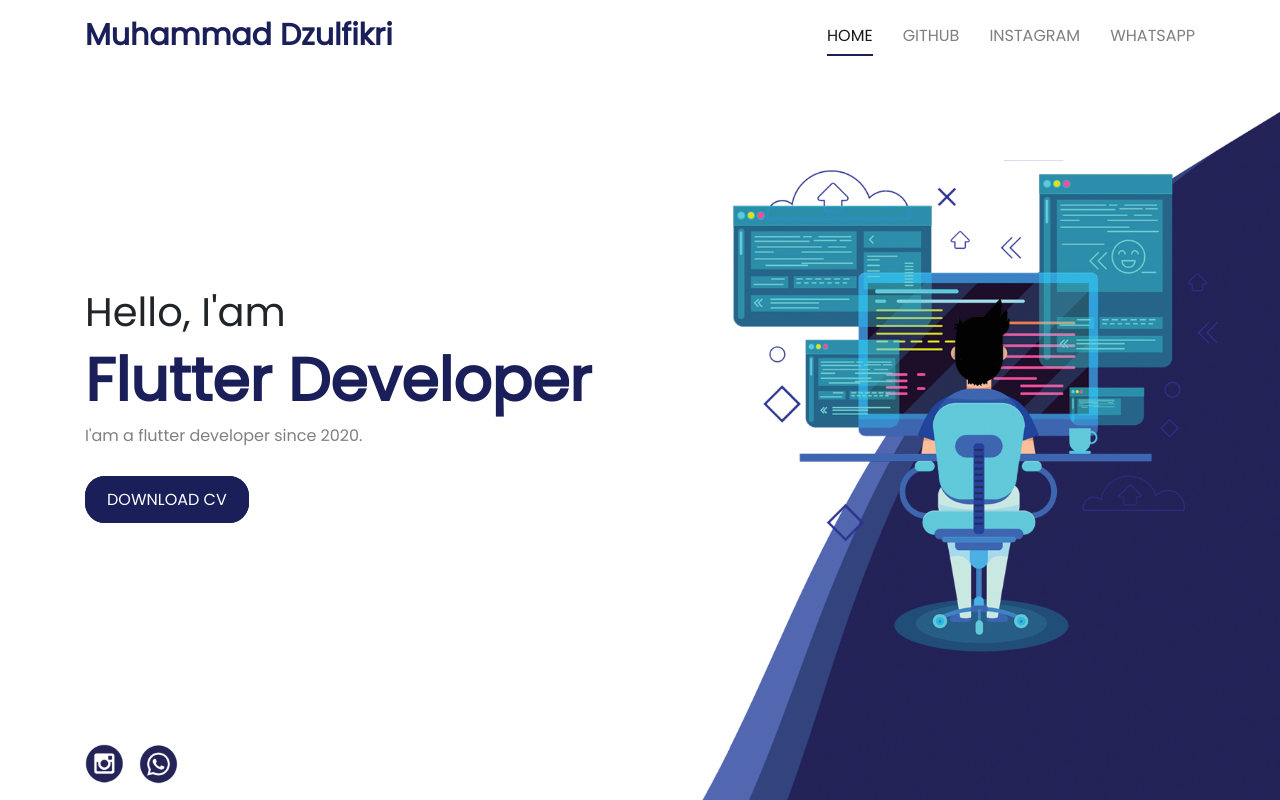
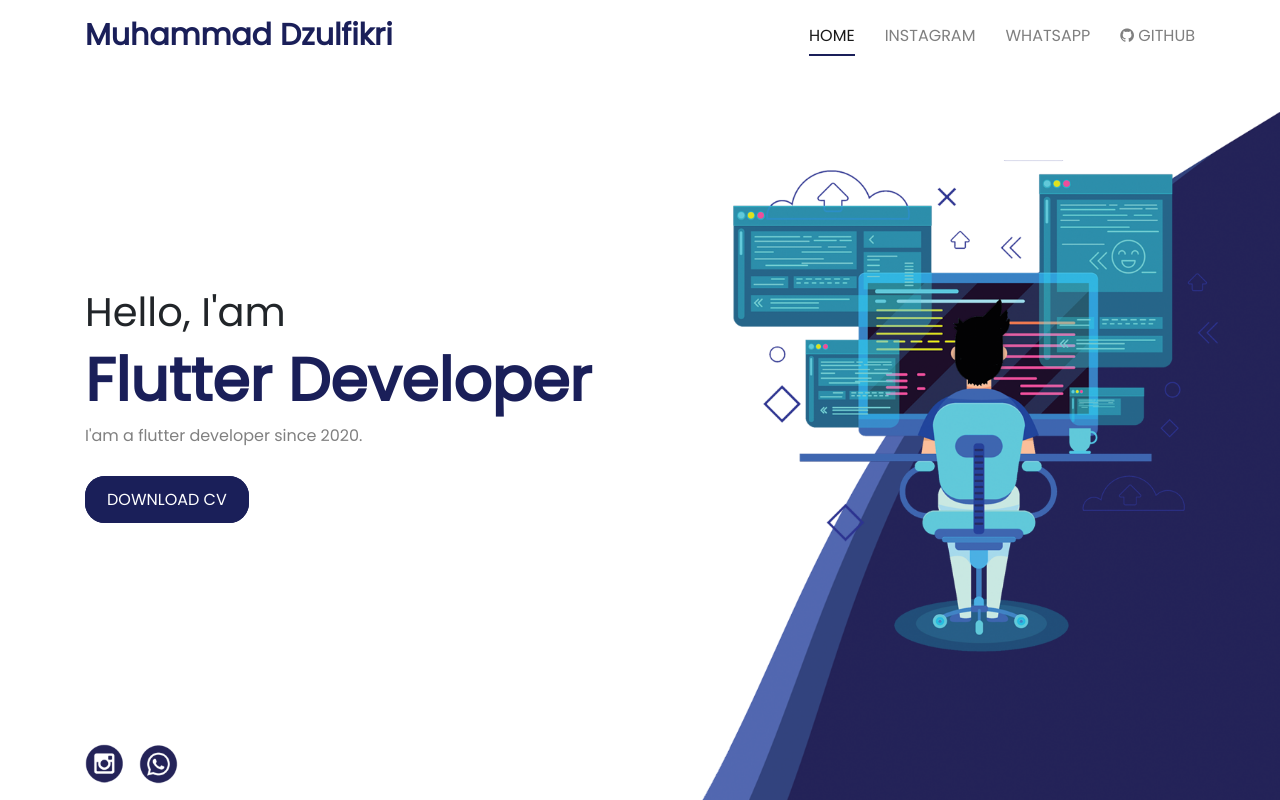
Before and after one commit to mdfikrie/mdfikrie.github.io, a plain HTML site: page index.html in a window 1280 px wide. Drawn offline with nearby package versions, Linux system fonts and the light colour scheme.

Commit message:
menambah icon github

```diff
--- a/index.html
+++ b/index.html
@@ -25,13 +25,13 @@
                         <a class="nav-link active" href="">Home</a>
                     </li>
                     <li class="nav-item">
-                        <a class="nav-link" href="https://github.com/mdfikrie">GitHub</a>
-                    </li>
-                    <li class="nav-item">
                         <a class="nav-link" href="https://instagram.com/md_fikrie?utm_medium=copy_link">Instagram</a>
                     </li>
                     <li class="nav-item">
                         <a class="nav-link" href="https://wa.me/6287700155523">WhatsApp</a>
+                    </li>
+                    <li class="nav-item">
+                        <a class="nav-link" href="https://github.com/mdfikrie"><span class="fa fa-github"></span> GitHub</a>
                     </li>
                 </ul>
             </div>
```
